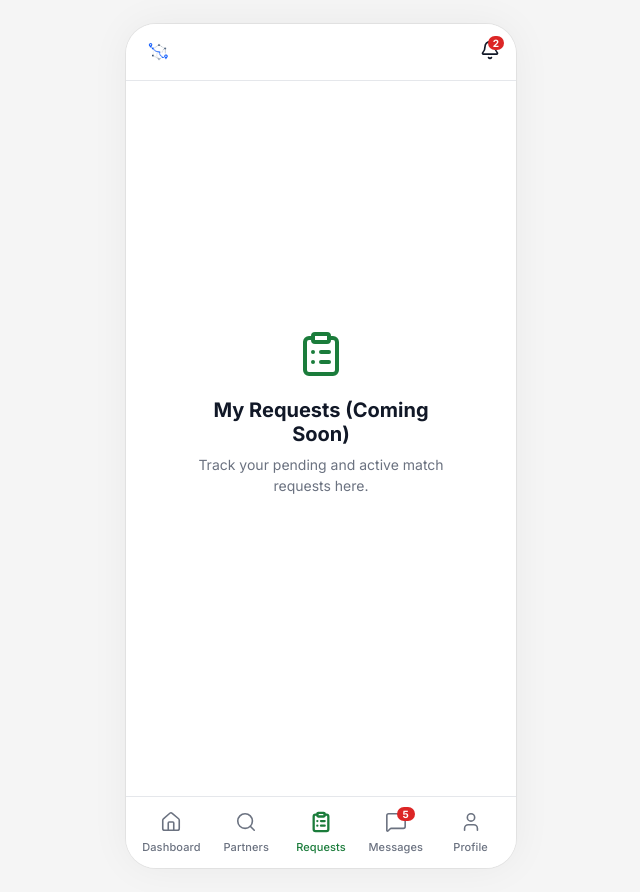
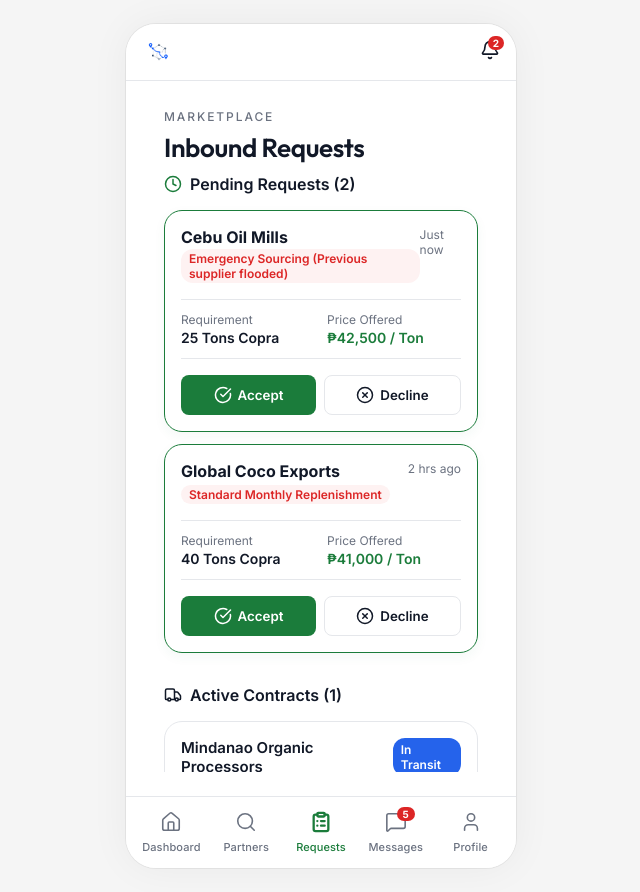
Before and after one commit to DominceAseberos/B2BackUp, a React (Vite) app: page /sme/requests in a window 1280 px wide. Shown: the whole page, without its empty margins (319-959 px from the left). Built offline with nearby package versions, Linux system fonts and the light colour scheme.

Commit message:
feat: add real RequestsScreen with mock buyer requests

```diff
--- a/src/App.tsx
+++ b/src/App.tsx
@@ -12,10 +12,11 @@ import { NetworkMapScreen } from "./features/NetworkMapScreen";
 import { DiscoverPartnersMapScreen } from "./features/DiscoverPartnersMapScreen";
 import { NotificationsScreen } from "./features/NotificationsScreen";
 import { ProfileScreen } from "./features/ProfileScreen";
+import { RequestsScreen } from "./features/RequestsScreen";
 import { TopBar } from "./ui/TopBar";
 import { BottomNav } from "./ui/BottomNav";
 import { PlaceholderScreen } from "./ui/PlaceholderScreen";
-import { ClipboardList, MessageSquare } from "lucide-react";
+import { MessageSquare } from "lucide-react";
 
 const BUSINESS = DEMO_BUSINESS;
 
@@ -85,7 +86,7 @@ function SmePortal() {
             }
           />
           <Route path="ai-bcp" element={<AIBcpScreen />} />
-          <Route path="requests" element={<PlaceholderScreen title="My Requests" icon={<ClipboardList size={48} />} description="Track your pending and active match requests here." />} />
+          <Route path="requests" element={<RequestsScreen />} />
           <Route path="messages" element={<PlaceholderScreen title="Messages" icon={<MessageSquare size={48} />} description="Chat directly with matched partners." />} />
 
           <Route
--- /dev/null
+++ b/src/features/RequestsScreen.tsx
@@ -0,0 +1,160 @@
+import { useState } from "react";
+import { CheckCircle, XCircle, Clock, Truck } from "lucide-react";
+
+type RequestStatus = "pending" | "accepted" | "declined" | "in_transit";
+
+interface RequestData {
+  id: string;
+  buyerName: string;
+  context: string;
+  product: string;
+  volumeTons: number;
+  priceOffered: number;
+  status: RequestStatus;
+  date: string;
+}
+
+const MOCK_REQUESTS: RequestData[] = [
+  {
+    id: "req-001",
+    buyerName: "Cebu Oil Mills",
+    context: "Emergency Sourcing (Previous supplier flooded)",
+    product: "Copra",
+    volumeTons: 25,
+    priceOffered: 42500,
+    status: "pending",
+    date: "Just now",
+  },
+  {
+    id: "req-002",
+    buyerName: "Global Coco Exports",
+    context: "Standard Monthly Replenishment",
+    product: "Copra",
+    volumeTons: 40,
+    priceOffered: 41000,
+    status: "pending",
+    date: "2 hrs ago",
+  },
+  {
+    id: "req-003",
+    buyerName: "Mindanao Organic Processors",
+    context: "Contract Fulfillment",
+    product: "Whole Nut",
+    volumeTons: 10,
+    priceOffered: 9000,
+    status: "in_transit",
+    date: "Yesterday",
+  }
+];
+
+export function RequestsScreen() {
+  const [requests, setRequests] = useState<RequestData[]>(MOCK_REQUESTS);
+
+  const handleStatusChange = (id: string, newStatus: RequestStatus) => {
+    setRequests(prev => prev.map(req => req.id === id ? { ...req, status: newStatus } : req));
+  };
+
+  const pendingRequests = requests.filter(r => r.status === "pending");
+  const activeRequests = requests.filter(r => r.status === "accepted" || r.status === "in_transit");
+
+  return (
+    <div className="shell" style={{ display: "flex", flexDirection: "column", height: "100%", paddingBottom: 0 }}>
+      <div className="page-head" style={{ padding: "24px 20px 12px" }}>
+        <span className="eyebrow">Marketplace</span>
+        <h2 className="title">Inbound Requests</h2>
+      </div>
+
+      <div style={{ flex: 1, overflowY: "auto", padding: "0 20px 24px" }}>
+
+        {/* Pending Requests Section */}
+        <div style={{ marginBottom: 32 }}>
+          <h3 style={{ margin: "0 0 16px", fontSize: 16, fontWeight: 600, display: "flex", alignItems: "center", gap: 8 }}>
+            <Clock size={18} color="var(--brand)" />
+            Pending Requests ({pendingRequests.length})
+          </h3>
+
+          {pendingRequests.length > 0 ? (
+            <div style={{ display: "flex", flexDirection: "column", gap: 12 }}>
+              {pendingRequests.map(req => (
+                <div key={req.id} style={{ padding: 16, background: "var(--surface)", border: "1px solid var(--brand)", borderRadius: "var(--radius-lg)", boxShadow: "0 4px 12px rgba(30,110,79,0.05)" }}>
+                  <div style={{ display: "flex", justifyContent: "space-between", alignItems: "flex-start", marginBottom: 8 }}>
+                    <div>
+                      <div style={{ fontSize: 16, fontWeight: 700, color: "var(--ink)", marginBottom: 2 }}>{req.buyerName}</div>
+                      <div style={{ fontSize: 12, color: "var(--alert)", fontWeight: 600, background: "var(--alert-tint)", padding: "2px 8px", borderRadius: 12, display: "inline-block" }}>
+                        {req.context}
+                      </div>
+                    </div>
+                    <div style={{ fontSize: 12, color: "var(--muted)" }}>{req.date}</div>
+                  </div>
+
+                  <div style={{ display: "grid", gridTemplateColumns: "1fr 1fr", gap: 12, margin: "16px 0", padding: "12px 0", borderTop: "1px solid var(--hair)", borderBottom: "1px solid var(--hair)" }}>
+                    <div>
+                      <div style={{ fontSize: 12, color: "var(--muted)", marginBottom: 2 }}>Requirement</div>
+                      <div style={{ fontSize: 14, fontWeight: 600 }}>{req.volumeTons} Tons {req.product}</div>
+                    </div>
+                    <div>
+                      <div style={{ fontSize: 12, color: "var(--muted)", marginBottom: 2 }}>Price Offered</div>
+                      <div style={{ fontSize: 14, fontWeight: 600, color: "var(--brand)" }}>₱{req.priceOffered.toLocaleString()} / Ton</div>
+                    </div>
+                  </div>
+
+                  <div style={{ display: "flex", gap: 8 }}>
+                    <button
+                      onClick={() => handleStatusChange(req.id, "accepted")}
+                      style={{ flex: 1, padding: "10px", background: "var(--brand)", color: "white", border: "none", borderRadius: 8, fontWeight: 600, display: "flex", justifyContent: "center", alignItems: "center", gap: 6, cursor: "pointer" }}
+                    >
+                      <CheckCircle size={18} /> Accept
+                    </button>
+                    <button
+                      onClick={() => handleStatusChange(req.id, "declined")}
+                      style={{ flex: 1, padding: "10px", background: "var(--surface)", color: "var(--ink)", border: "1px solid var(--hair)", borderRadius: 8, fontWeight: 600, display: "flex", justifyContent: "center", alignItems: "center", gap: 6, cursor: "pointer" }}
+                    >
+                      <XCircle size={18} /> Decline
+                    </button>
+                  </div>
+                </div>
+              ))}
+            </div>
+          ) : (
+            <div style={{ padding: 24, textAlign: "center", color: "var(--muted)", border: "1px dashed var(--hair)", borderRadius: "var(--radius)" }}>
+              No pending requests.
+            </div>
+          )}
+        </div>
+
+        {/* Active Contracts Section */}
+        <div>
+          <h3 style={{ margin: "0 0 16px", fontSize: 16, fontWeight: 600, display: "flex", alignItems: "center", gap: 8 }}>
+            <Truck size={18} color="var(--ink)" />
+            Active Contracts ({activeRequests.length})
+          </h3>
+
+          {activeRequests.length > 0 ? (
+            <div style={{ display: "flex", flexDirection: "column", gap: 12 }}>
+              {activeRequests.map(req => (
+                <div key={req.id} style={{ padding: 16, background: "var(--surface)", border: "1px solid var(--hair)", borderRadius: "var(--radius-lg)" }}>
+                  <div style={{ display: "flex", justifyContent: "space-between", alignItems: "center", marginBottom: 8 }}>
+                    <div style={{ fontSize: 15, fontWeight: 600, color: "var(--ink)" }}>{req.buyerName}</div>
+                    <div style={{ fontSize: 12, fontWeight: 600, color: "white", background: req.status === "in_transit" ? "#2563eb" : "var(--brand)", padding: "4px 8px", borderRadius: 12 }}>
+                      {req.status === "in_transit" ? "In Transit" : "Accepted"}
+                    </div>
+                  </div>
+                  <div style={{ fontSize: 13, color: "var(--muted)", marginBottom: 8 }}>{req.context}</div>
+
+                  <div style={{ display: "flex", justifyContent: "space-between", fontSize: 13, color: "var(--ink)" }}>
+                    <span>{req.volumeTons} Tons {req.product}</span>
+                    <span style={{ fontWeight: 600 }}>₱{req.priceOffered.toLocaleString()} / Ton</span>
+                  </div>
+                </div>
+              ))}
+            </div>
+          ) : (
+            <div style={{ padding: 24, textAlign: "center", color: "var(--muted)", border: "1px dashed var(--hair)", borderRadius: "var(--radius)" }}>
+              No active contracts.
+            </div>
+          )}
+        </div>
+      </div>
+    </div>
+  );
+}
```
